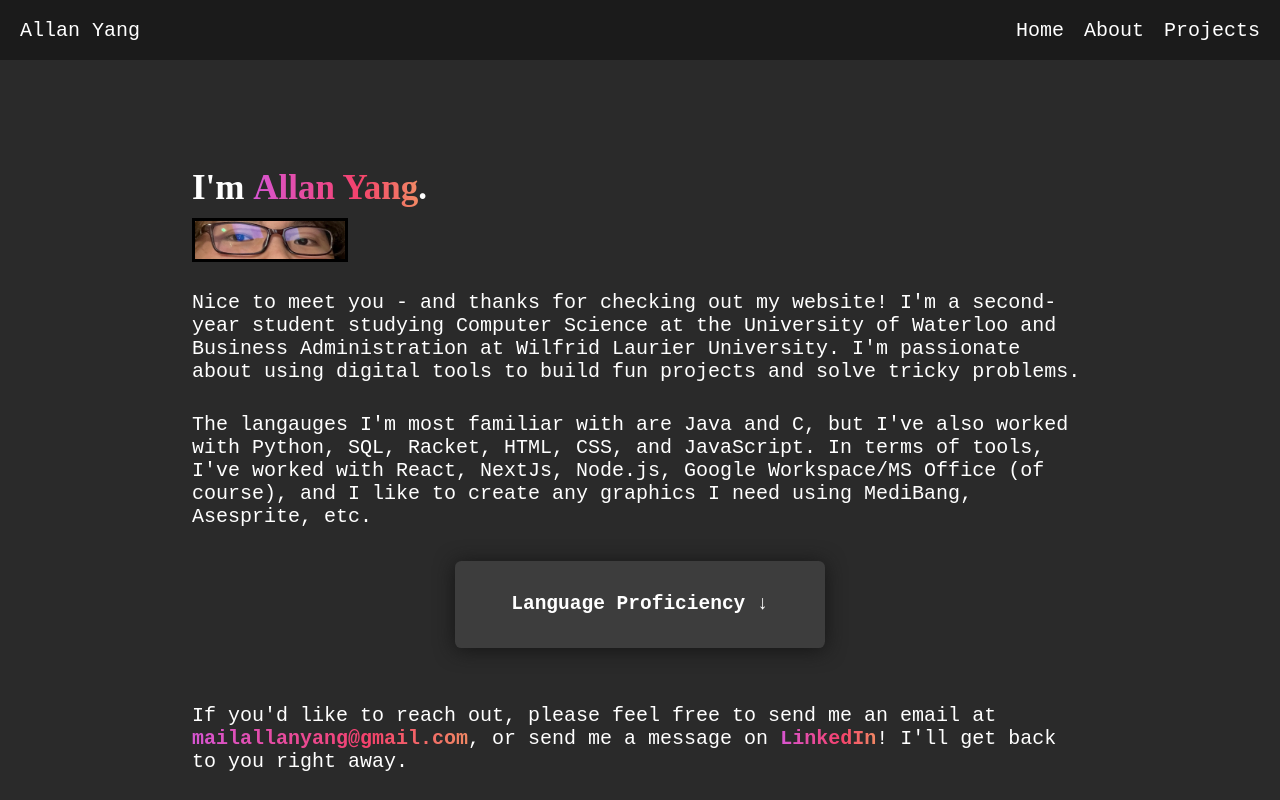
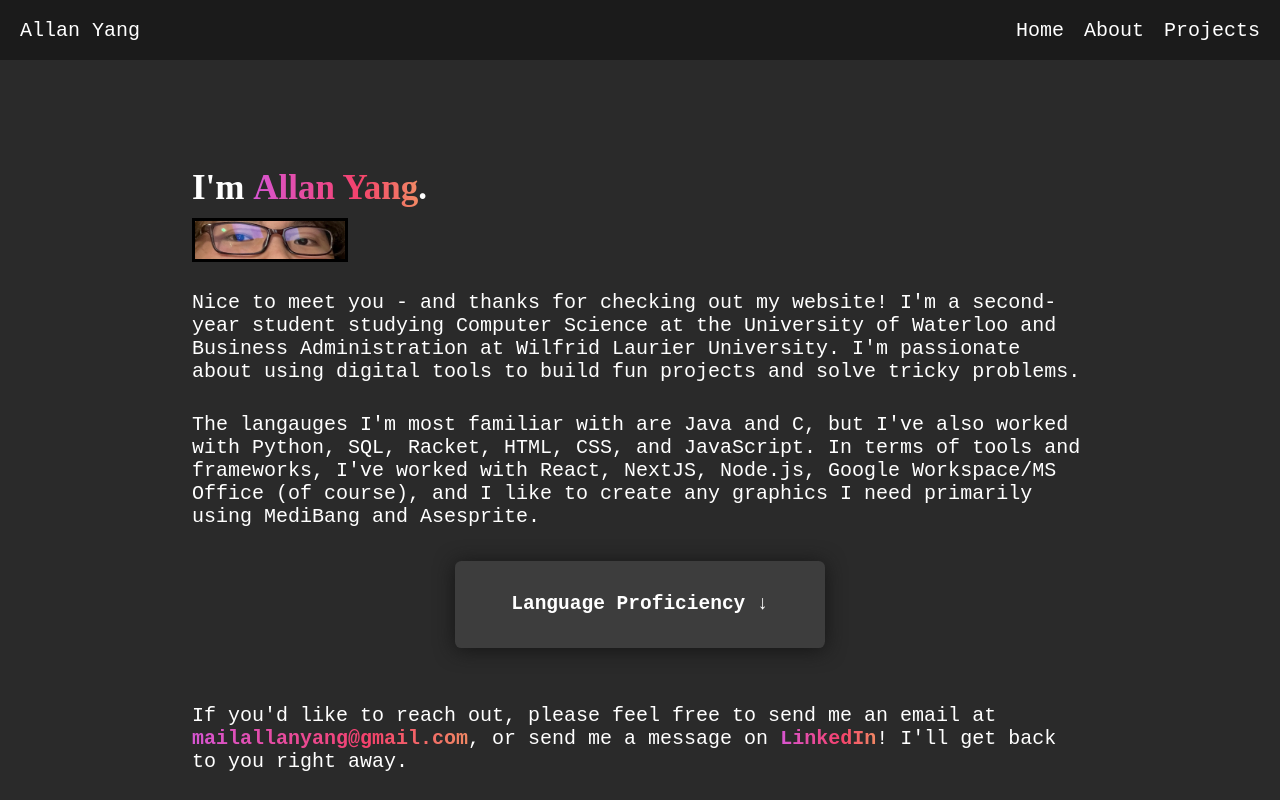
Before and after one commit to allannyang/new-website, a Next.js app: page /About in a window 1280 px wide. Shown: the top 800 px of the page. Built offline with nearby package versions, Linux system fonts and the light colour scheme.

Commit message:
about touchups

```diff
--- a/pages/About.jsx
+++ b/pages/About.jsx
@@ -38,9 +38,10 @@ const About = () => {
         <p>
           The langauges I&apos;m most familiar with are Java and C, but
           I&apos;ve also worked with Python, SQL, Racket, HTML, CSS, and
-          JavaScript. In terms of tools, I&apos;ve worked with React, NextJs,
-          Node.js, Google Workspace/MS Office (of course), and I like to create
-          any graphics I need using MediBang, Asesprite, etc.
+          JavaScript. In terms of tools and frameworks, I&apos;ve worked with
+          React, NextJS, Node.js, Google Workspace/MS Office (of course), and I
+          like to create any graphics I need primarily using MediBang and
+          Asesprite.
           <br />
           <br />
         </p>
```
